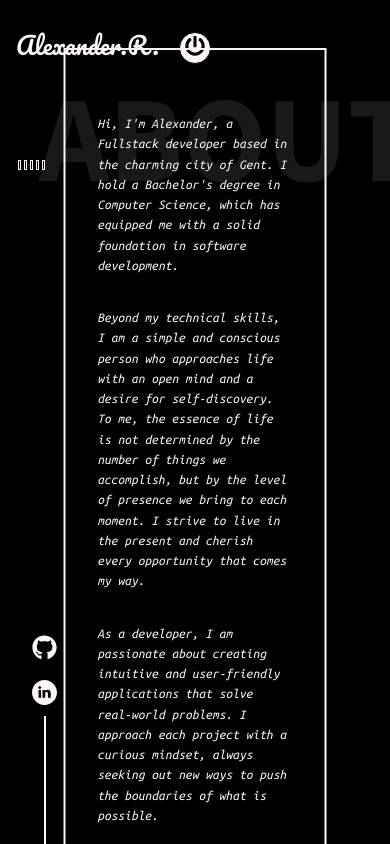
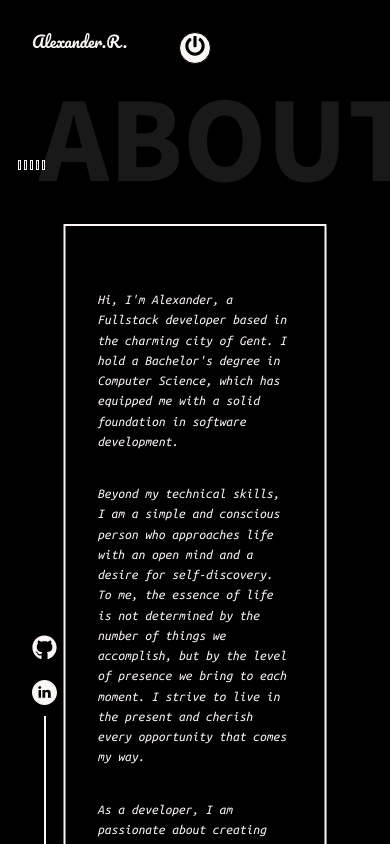
Before and after one commit to AlexanderRebai/Portfolio, a React (Create React App) app: page /about in a window 390 px wide. Shown: the top 844 px of the page. Built offline with nearby package versions, Linux system fonts and the light colour scheme.

Commit message:
fixed responsiveness problems

```diff
--- a/src/components/AboutPage.js
+++ b/src/components/AboutPage.js
@@ -20,6 +20,13 @@ const Box = styled (motion.main)`
   height: 100vh;
   position: relative;
   overflow: scroll;
+  padding-bottom: 2rem;
+
+  ${mediaQueries (40)`
+    padding-top: 8rem;
+    padding-bottom: 10rem;
+  `};
+
 `;
 
 const Main = styled (motion.div)`
@@ -36,6 +43,7 @@ const Main = styled (motion.div)`
   align-items: center;
   font-size: calc(0.6rem + 1vw);
   backdrop-filter: blur(4px);
+
 
   &>* {
     margin-top: 2rem;
@@ -62,9 +70,9 @@ const Main = styled (motion.div)`
   `};
   ${mediaQueries (30)`
           width: 50vw;
-          height: auto;
+          height: fit-content;
           backdrop-filter: none;
-          margin-top:2rem;
+          margin-top:4rem;
 
   `};
 
--- a/src/components/Intro.js
+++ b/src/components/Intro.js
@@ -151,7 +151,7 @@ const Text = styled (motion.div)`
           font-size: calc(1rem + 1.5vw);
         `};
 
-        ${mediaQueries (20)`
+        ${mediaQueries (30)`
           padding: 1rem;
         `};
     }
@@ -165,7 +165,7 @@ const Intro = () => {
       setHeight ('70vh');
     }
     if (window.matchMedia ('(max-width: 20em)').matches) {
-      setHeight ('60vh');
+      setHeight ('70vh');
     }
   }, []);
 
@@ -177,11 +177,22 @@ const Intro = () => {
     >
       <SubBox>
         <Text>
-          <h1>Hi,</h1>
-          <h2>I'm Alexander Rebai.</h2>
-          <h6>
-            Full Stack Developer with a passion for Machine Learning.
-          </h6>
+          { window.matchMedia ('(max-width: 20em)').matches?
+            <>
+              Hi, I'm Alexander Rebai. Full Stack Developer with a passion for
+              Machine Learning.
+            </>
+            :
+            (
+              <>
+                <h1>Hi,</h1>
+                <h2>I'm Alexander Rebai.</h2>
+                <h6>
+                  Full Stack Developer with a passion for Machine Learning.
+                </h6>
+              </>
+            )
+          }
         </Text>
       </SubBox>
       <SubBox>
--- a/src/components/Main.js
+++ b/src/components/Main.js
@@ -40,7 +40,7 @@ const Container = styled.div`
 `;
 
 const Contact = styled.a`
-  color: ${props => props.theme.text};
+  color: ${props => (props.click ? props.theme.body : props.theme.text)};
   position: absolute;
   top: 2rem;
   right: calc(1rem + 2vw);
@@ -262,7 +262,7 @@ const Main = () => {
             ? <Contact
                 click={+click}
                 target="_blank"
-                href="mailto:codebucks27@gmail.com"
+                href="mailto:rebaialexander@hotmail.com"
               >
                 <motion.h3
                   initial={{
@@ -282,7 +282,7 @@ const Main = () => {
             : <Contact
                 click={+false}
                 target="_blank"
-                href="mailto:codebucks27@gmail.com"
+                href="mailto:rebaialexander@hotmail.com"
               >
                 <motion.h3
                   initial={{
--- a/src/components/SkillsPage.js
+++ b/src/components/SkillsPage.js
@@ -53,6 +53,12 @@ const Main = styled (motion.div)`
 
   ${mediaQueries (50)`
       width: 50vw;
+      height: max-content;
+      margin-bottom:2rem;
+  `};
+
+  ${mediaQueries (30)`
+      width: 45svw;
       height: max-content;
       margin-bottom:2rem;
   `};
@@ -135,7 +141,7 @@ const Description = styled.div`
   }
   ul,
   p {
-    margin-left: 2rem;
+    margin-left: 1rem;
   }
 `;
 
--- a/src/subComponents/LogoComponent.js
+++ b/src/subComponents/LogoComponent.js
@@ -12,11 +12,6 @@ const Logo = styled.div`
     top: 2rem;
     z-index: 3;
 
-  ${mediaQueries (40)`
-      font-size:1.5em;
-      left:1rem;
-      top:2rem;
-  `};
 
 `;
 
--- a/src/subComponents/PowerButton.js
+++ b/src/subComponents/PowerButton.js
@@ -21,7 +21,7 @@ const Power = styled.button`
     display: flex;
     justify-content: center;
     align-items: center;
-    z-index: 3;
+    z-index: 5;
 
     cursor: pointer;
 
```
